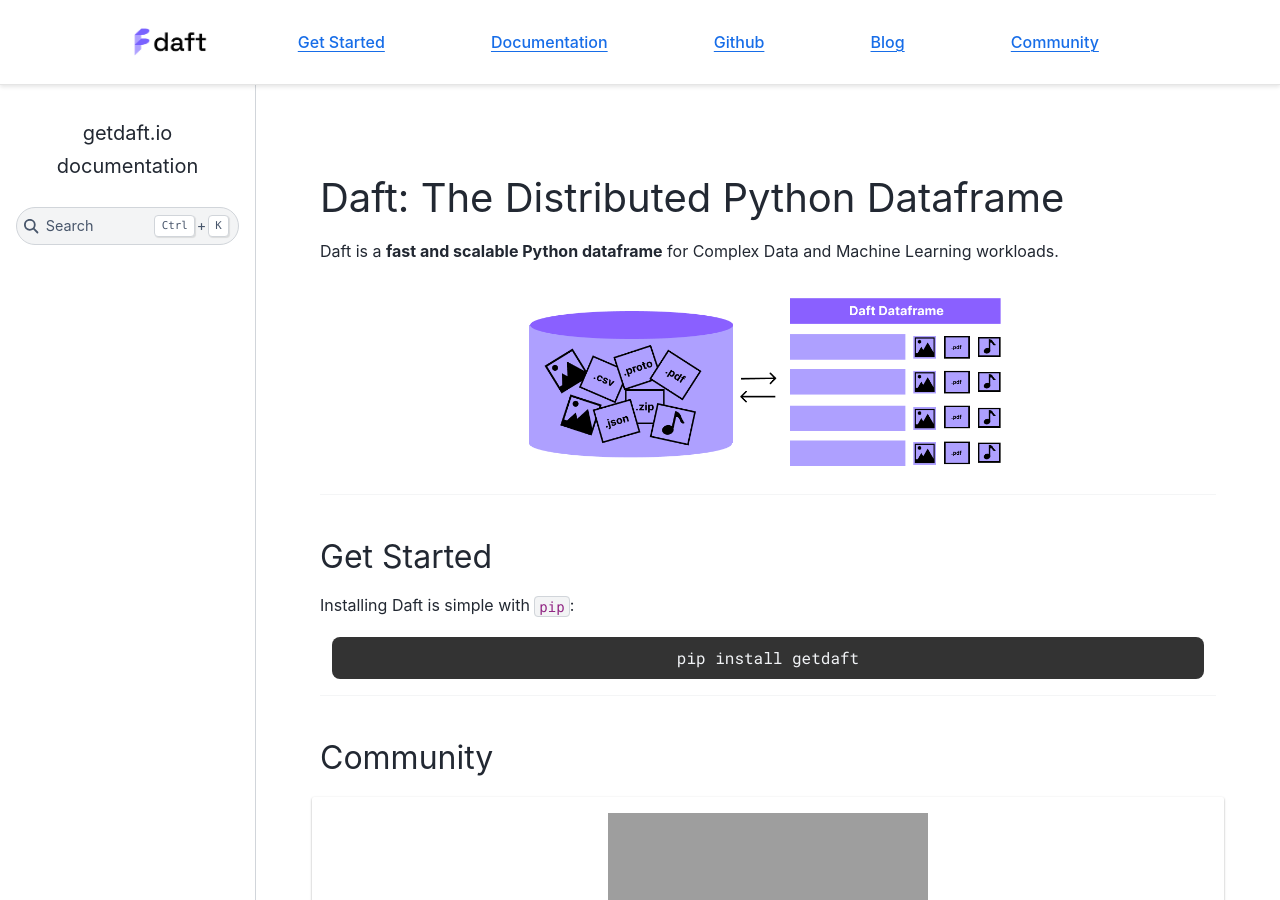
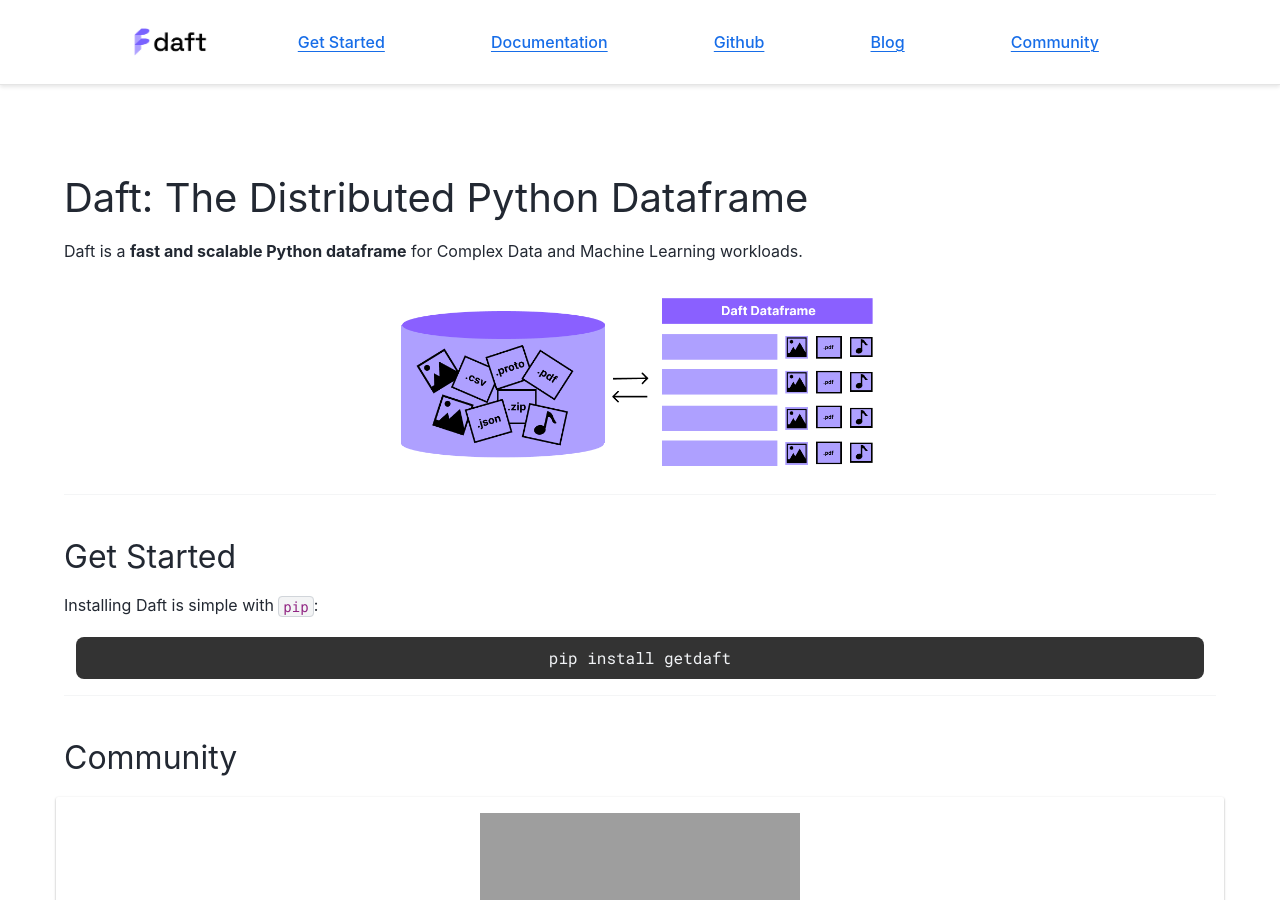
Before and after one commit to universalmind303/getdaft.io, a Sphinx documentation site: the page built from docs/source/index.rst, in a window 1280 px wide and 900 px high. Built offline with Sphinx 7.4.7 and the Sphinx Book theme 1.1.4, drawn with Linux system fonts in a browser that asks for light colours; grey boxes are pictures that could not be loaded.

Commit message:
Update to use new theme option for single_page

```diff
--- a/docs/source/conf.py
+++ b/docs/source/conf.py
@@ -27,7 +27,7 @@
 html_theme = "sphinx_book_theme"
 html_static_path = ["_static"]
 html_css_files = ["header.css", "landing-page.css"]
-html_theme_options = {
-    "single_page": True,
+html_sidebars = {
+    "**": []
 }
 html_context = {"default_mode": "light"}
```
